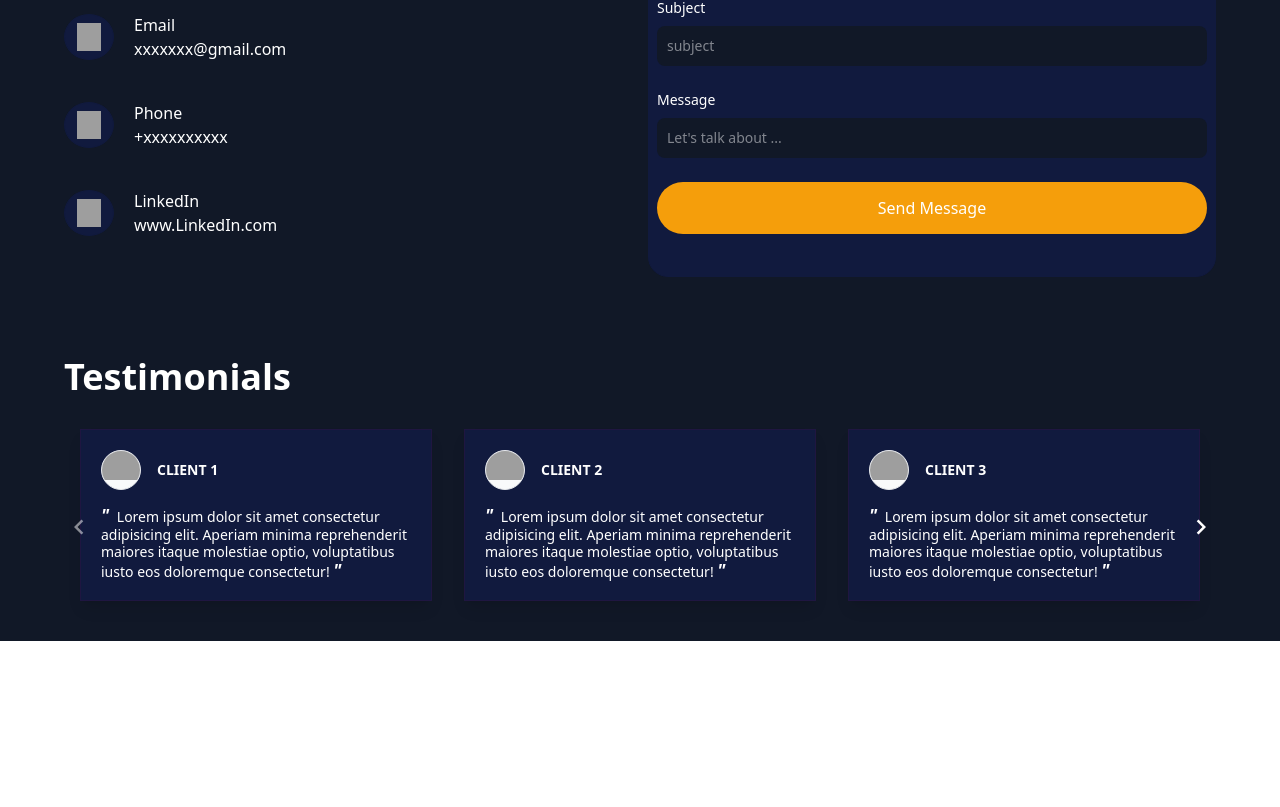
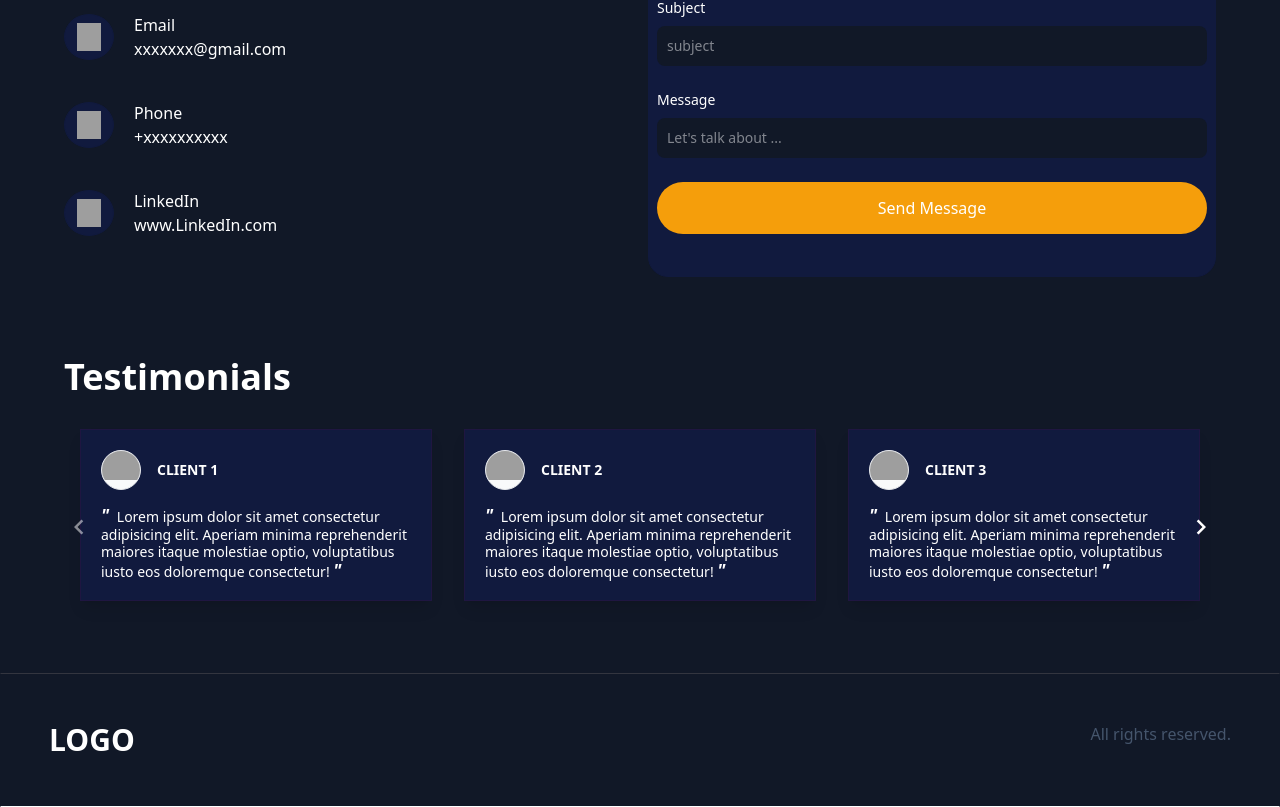
Before and after one commit to 13Hong/my_portfolio, a Vue app: page / in a window 1280 px wide. Shown: the part 4624-5431 px from the top of the page. Before the commit the page ends 5265 px from the top, so only its background shows below. Built offline with nearby package versions, Linux system fonts and the light colour scheme; grey boxes are pictures that could not be loaded.

Commit message:
feat:footer

```diff
--- a/src/App.vue
+++ b/src/App.vue
@@ -8,6 +8,7 @@
     <LatestProjSection />
     <ContactSection />
     <TestimonialsSection />
+    <Footer />
   </div>
 </template>
 
@@ -22,4 +23,5 @@
 const TestimonialsSection = defineAsyncComponent(() => import('@/components/TestimonialsSection.vue'))
 const ContactSection = defineAsyncComponent(() => import('@/components/ContactSection.vue'))
 const LatestProjSection = defineAsyncComponent(() => import('@/components/LatestProjSection.vue'))
+const Footer = defineAsyncComponent(() => import('@/components/Footer.vue'))
 </script>
--- /dev/null
+++ b/src/components/Footer.vue
@@ -0,0 +1,8 @@
+<template>
+    <footer class="mt-8 border z-10 border-t-[#33353F] border-l-transparent border-r-transparent text-white">
+        <div class="container p-12 flex justify-between">
+            <div class="text-white text-3xl font-bold">LOGO</div>
+            <p class="text-slate-600">All rights reserved.</p>
+        </div>
+    </footer>
+</template>
```
